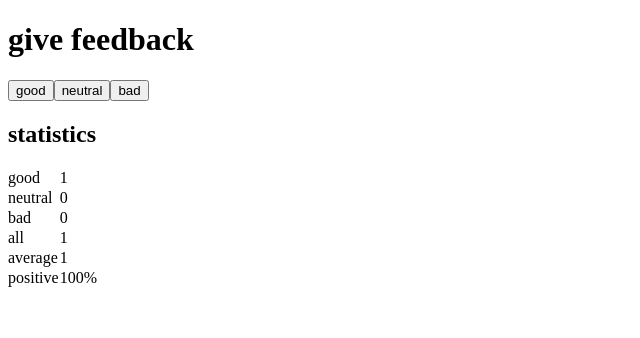
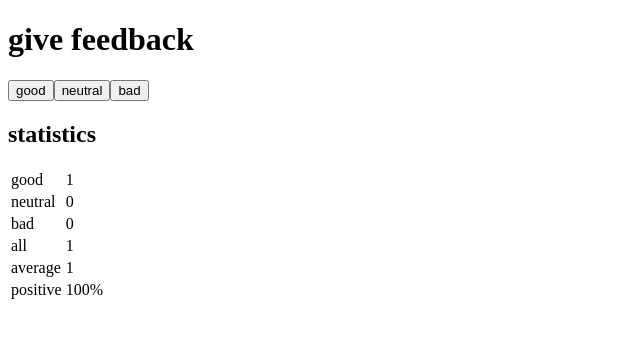
Before and after one commit to maradeeym/FullStackOpen2021, a React (Create React App) app in the folder osa1/unicafe/: page / in a window 1280 px wide. Both pictures are taken after a click on the button "good". Shown: the top 338 px of the page, without its empty margins (0-640 px from the left). Built offline with nearby package versions, Linux system fonts and the light colour scheme.

Commit message:
unicafe step6 edit

```diff
--- a/osa1/unicafe/src/App.js
+++ b/osa1/unicafe/src/App.js
@@ -12,10 +12,9 @@ const Button = (props) => {
 }
 
 const StatsLine = (props) => {
+
   return(
-    <tr> {props.text}
-      <td> {props.value}{props.percent}</td>
-    </tr>
+    <tr><td>{props.text}</td><td>{props.value}{props.percent}</td></tr>
   )
 }
 
@@ -34,13 +33,16 @@ const Stats = ({good, neutral, bad}) => {
   else
   return(
     <div>
+    <table>
+    <tbody>
      <StatsLine text='good' value={good} />
      <StatsLine text='neutral' value={neutral} />
      <StatsLine text='bad' value={bad} />
      <StatsLine text='all' value={all} />
      <StatsLine text='average' value= {average}/>
      <StatsLine text='positive' value= {positive} percent='%' />
-
+     </tbody>
+     </table>
     </div>
   )
 
```
